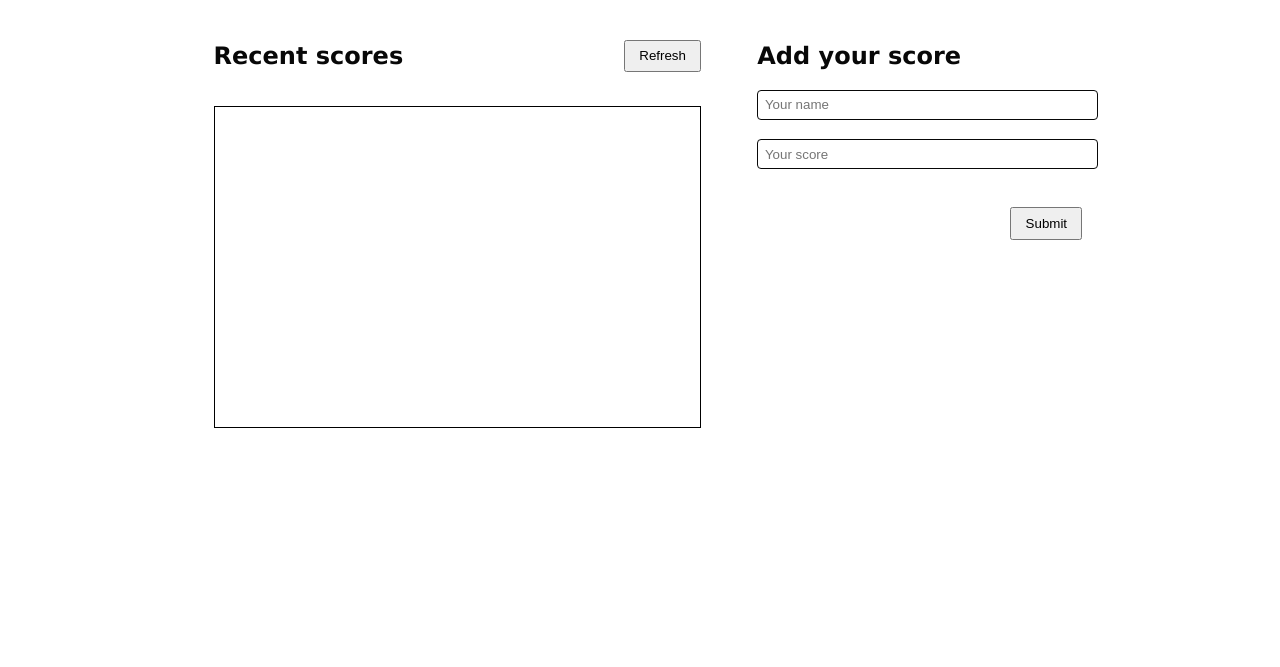
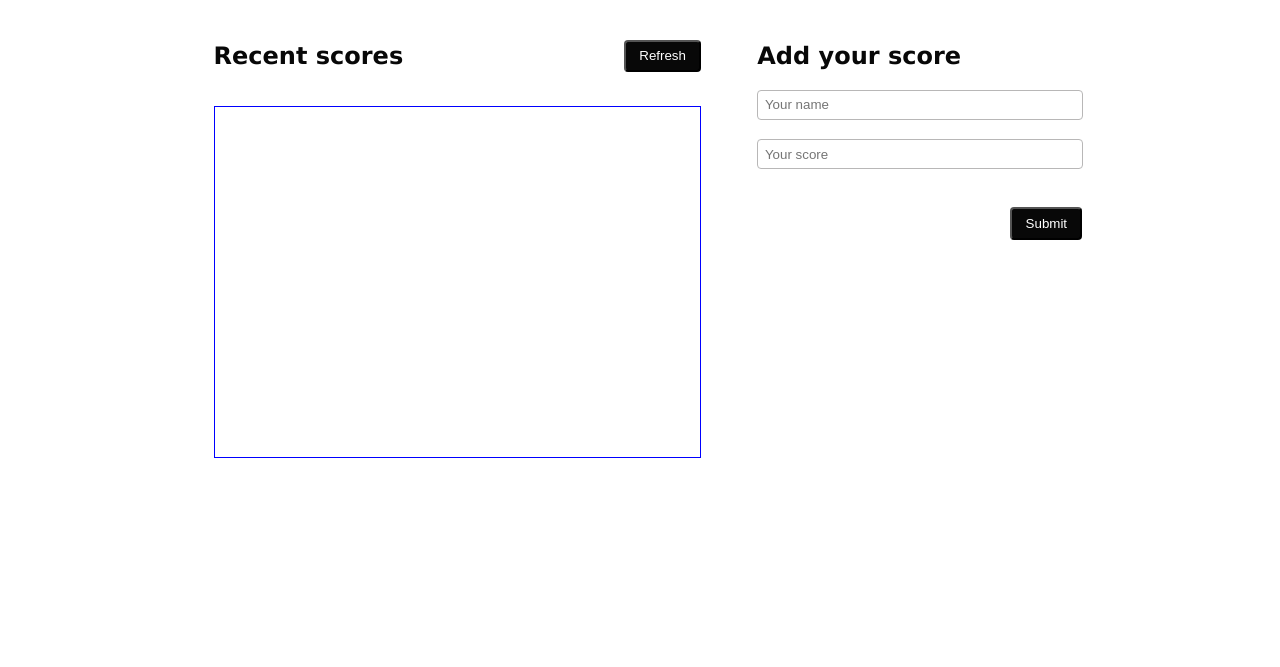
Before and after one commit to developertariq/Leaderboard, a website built with webpack: page src/index.html in a window 1280 px wide. Shown: the part 133-800 px from the top of the page. Built offline with nearby package versions, Linux system fonts and the light colour scheme; no server answers.

Commit message:
Add markup

```diff
--- a/src/style.css
+++ b/src/style.css
@@ -1,6 +1,7 @@
 body {
   font-family: "Lucida Sans", "Lucida Sans Regular", "Lucida Grande", "Lucida Sans Unicode", Geneva, Verdana, sans-serif;
   color: #080808;
+  overflow: hidden;
 }
 
 .main {
@@ -15,6 +16,8 @@ body {
   width: 100%;
   height: 80px;
   padding-left: 20px;
+  color: blue;
+  box-shadow: 3px 3px 3px #999;
 }
 
 .leaderboard {
@@ -27,7 +30,6 @@ body {
 .leaderboard .show-list {
   width: 60%;
   margin-top: 1em;
-  height: 320px;
 }
 
 .leaderboard .show-list .show-list-head {
@@ -38,16 +40,18 @@ body {
 
 .leaderboard .show-list .show-list-head button {
   padding: 0.5em 1em;
+  border-radius: 4px;
+  background-color: #080808;
+  color: #fff;
 }
 
 .leaderboard .show-list #leaderboard {
-  border: 1px solid black;
-  height: 100%;
+  border: 1px solid blue;
+  height: 350px;
 }
 
 .leaderboard .add-item {
   width: 40%;
-  height: 500px;
   padding: 1em;
 }
 
@@ -55,7 +59,11 @@ body {
   display: flex;
   align-items: center;
   justify-content: flex-start;
-  margin: 0.5em 10px 0.5em -30px;
+  margin: 5px 10px 5px -30px;
+}
+
+.leaderboard-item:nth-child(odd) {
+  background-color: #cfebeb;
 }
 
 form {
@@ -68,12 +76,15 @@ form {
 form input[type=text],
 form input[type=number] {
   padding: 0.5em;
-  border: 1px solid #080808;
+  border: 1px solid #b8b7b7;
   border-radius: 4px;
-  width: 100%;
+  width: calc(100% - 15px);
 }
 
 form input[type=submit] {
   padding: 0.5em 1em;
   align-self: flex-end;
+  border-radius: 4px;
+  background-color: #080808;
+  color: #fff;
 }
```
Also changed, not shown: src/index.html (+0 -1 lines), dist/index.html, dist/main.js.
